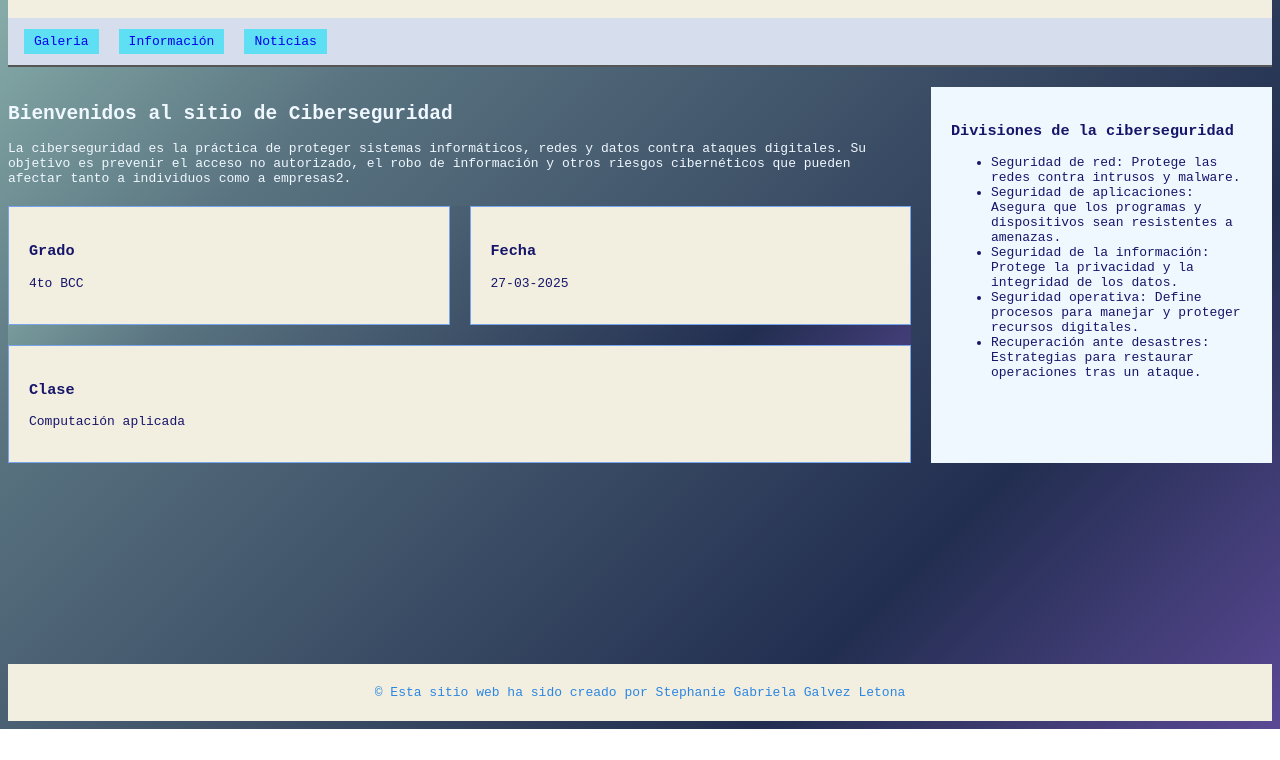
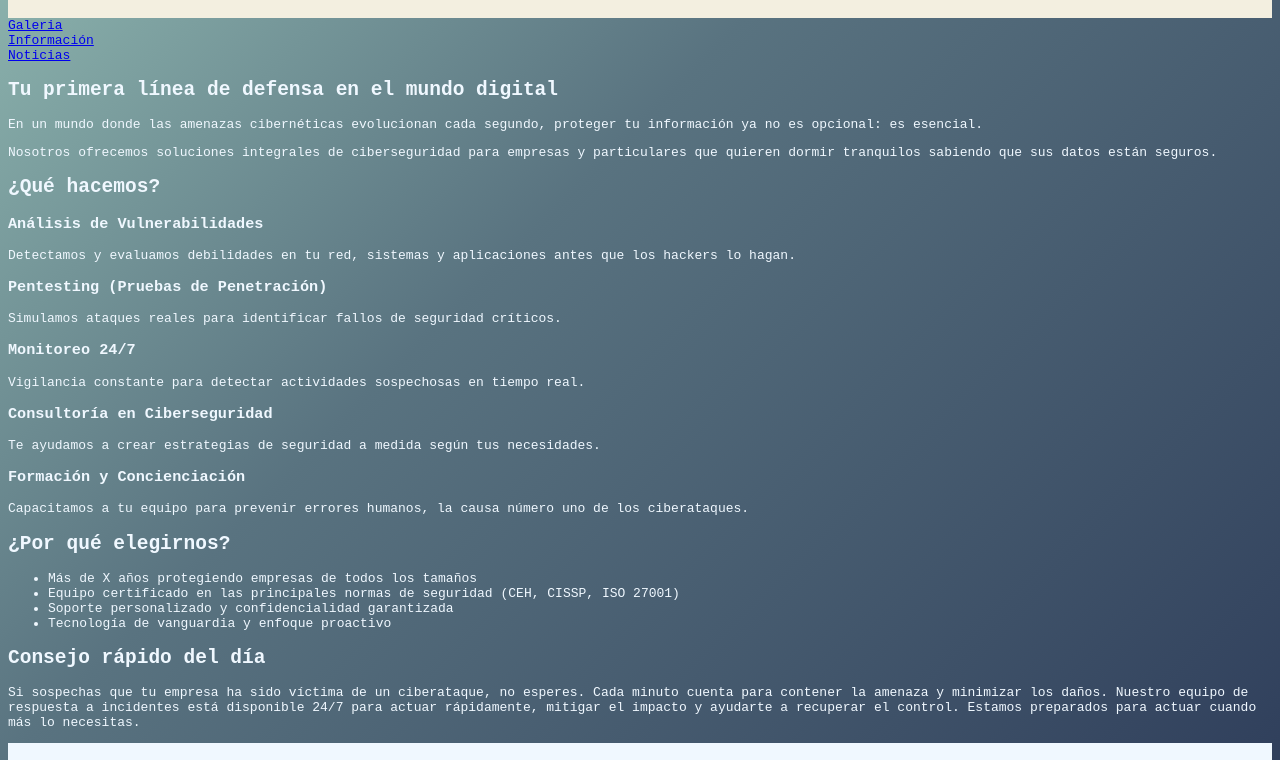
Before and after one commit to nataliaar07/Proyecto-ciberseguridad, a plain HTML site: page index.html in a window 1280 px wide. Shown: the part 87-847 px from the top of the page. Before the commit the page ends 816 px from the top, so only its background shows below. Drawn offline with Linux system fonts and the light colour scheme; grey boxes are pictures that could not be loaded.

Commit message:
Update index.html

```diff
--- a/index.html
+++ b/index.html
@@ -1,57 +1,88 @@
-<html lang="es"><head>
+<!DOCTYPE html>
+<html lang="en">
+
+<head>
     <meta charset="UTF-8">
     <meta name="viewport" content="width=device-width, initial-scale=1.0">
-    <title>Página con Flexbox</title>
+    <meta http-equiv="X-UA-Compatible" content="ie=edge">
+    <title>Index</title>
+    <!-- CSS -->
     <link rel="stylesheet" href="stylesgigi.css">
 </head>
+
 <body>
-    <header>
-        <h1>Ciberseguridad</h1>
-    </header>
 
-    <nav>
-        <div class="nav-content">
-            <ul class="menu">
-<li><a href="galeria.html">Galeria</a></li>
-<li><a href="informacion.html">Información</a></li>
-<li><a href="noticias.html">Noticias</a></li>
-            </ul>
+    <div class="container">
+        <header class="header">
+            <h1>Ciberseguridad</h1>
+        </header>
+        <div class="related-post">
+            <a href="galeria.html">Galeria</a>
         </div>
-    </nav>
-    <main class="main-content">
-        <article class="principal">
-    <h2>Bienvenidos al sitio de Ciberseguridad</h2>
-    <p>La ciberseguridad es la práctica de proteger sistemas informáticos, redes y datos contra ataques digitales. Su objetivo es prevenir el acceso no autorizado, el robo de información y otros riesgos cibernéticos que pueden afectar tanto a individuos como a empresas2.</p>
+        <div class="related-post">
+            <a href="informacion.html">Información</a>
+        </div>
+        <div class="related-post">
+            <a href="noticias.html">Noticias</a>
+         </div>
+        <main class="content">
 
-            <div class="tarjetas">
-<div class="tarjeta">
-                    <h3>Grado</h3>
-                    <p>4to BCC</p>
-                </div>
-                <div class="tarjeta">
-                    <h3>Fecha</h3>
-                    <p>27-03-2025</p>
-                </div>
-                <div class="tarjeta">
-                    <h3>Clase</h3>
-                    <p>Computación aplicada</p>
-                </div>
-            </div>
-        </article>
-            <aside class="sidebar">
-            <h3>Divisiones de la ciberseguridad</h3>
-            <ul>
-                <li>Seguridad de red: Protege las redes contra intrusos y malware.</li>
-                <li>Seguridad de aplicaciones: Asegura que los programas y dispositivos sean resistentes a amenazas.</li>
-                <li>Seguridad de la información: Protege la privacidad y la integridad de los datos.</li>
-                <li>Seguridad operativa: Define procesos para manejar y proteger recursos digitales.</li>
-                <li>Recuperación ante desastres: Estrategias para restaurar operaciones tras un ataque.</li>
-            </ul>
+            <article class="article">
+                <h1>Tu primera línea de defensa en el mundo digital</h1>
+                <p>En un mundo donde las amenazas cibernéticas evolucionan cada segundo, proteger tu información ya no es opcional: es esencial.</p>
+                <p>Nosotros ofrecemos soluciones integrales de ciberseguridad para empresas y particulares que quieren dormir tranquilos sabiendo que sus datos están seguros.</p>
+            </article>
+
+            <article class="article">
+                <h1>¿Qué hacemos?</h1>
+                <h3>Análisis de Vulnerabilidades</h3>
+                <p>Detectamos y evaluamos debilidades en tu red, sistemas y aplicaciones antes que los hackers lo hagan.</p>
+                <h3>Pentesting (Pruebas de Penetración)</h3>
+                <p>Simulamos ataques reales para identificar fallos de seguridad críticos.</p>
+                <h3>Monitoreo 24/7</h3>
+                <p>Vigilancia constante para detectar actividades sospechosas en tiempo real.</p>
+                <h3>Consultoría en Ciberseguridad</h3>
+                <p>Te ayudamos a crear estrategias de seguridad a medida según tus necesidades.</p>
+                <h3>Formación y Concienciación</h3>
+                <p>Capacitamos a tu equipo para prevenir errores humanos, la causa número uno de los ciberataques.</p>
+            </article>
+            <article class="article">
+                <h1>¿Por qué elegirnos?</h1>
+                    <ul>
+                        <li>Más de X años protegiendo empresas de todos los tamaños</li>
+                        <li>Equipo certificado en las principales normas de seguridad (CEH, CISSP, ISO 27001)</li>
+                        <li> Soporte personalizado y confidencialidad garantizada</li>
+                        <li>Tecnología de vanguardia y enfoque proactivo</li>
+                    </ul>
+            </article>
+            <article class="article">
+                <h1>Consejo rápido del día</h1>
+                <p>Si sospechas que tu empresa ha sido víctima de un ciberataque, no esperes. Cada minuto cuenta para contener la amenaza y minimizar los daños. Nuestro equipo de respuesta a incidentes está disponible 24/7 para actuar rápidamente, mitigar el impacto y ayudarte a recuperar el control. Estamos preparados para actuar cuando más lo necesitas.</p>
+            </article>
+        </main>
+
+        <aside class="sidebar">
+            <div>
+                <img src="https://unade.edu.mx/wp-content/uploads/2020/06/la-ciberseguridad-en-la-red.jpg" >
+                <p>Muchas empresas creen que sus sistemas están protegidos, pero lo cierto es que el 60% no detectan una brecha de seguridad hasta semanas después del ataque. Durante ese tiempo, los ciberdelincuentes pueden robar datos sensibles, comprometer sistemas y causar daños irreversibles. En [Nombre de tu empresa], te ofrecemos una auditoría gratuita para conocer el estado real de tu infraestructura digital. Es el primer paso para blindarte frente a amenazas invisibles.
+                </p>
+            </article>
+            <div>
+                <img src="https://www.gaceta.unam.mx/wp-content/uploads/2023/05/230511-aca5-des-f1-ciberseguridad.jpg"  >
+                <p>El panorama de la ciberseguridad evoluciona cada día. Las amenazas más frecuentes incluyen ransomware, phishing dirigido (spear phishing), ingeniería social y malware sin archivos (fileless malware), que se infiltra sin dejar rastro en el sistema. Comprender cómo actúan estos ataques es esencial para prevenirlos. Nuestro equipo está preparado para ayudarte a identificar y bloquear estos vectores antes de que sea tarde.</p>
+            </article>
+            <div>
+                <img src="https://th.bing.com/th/id/OIP.q5TwRZyaW8y1Wk3-aiCQLgHaEK?w=285&h=180&c=7&pcl=292827&r=0&o=5&cb=iwc1&dpr=1.3&pid=1.7" >
+                <p>Las estadísticas no mienten: más de 350 millones de intentos de ciberataques ocurren diariamente en todo el mundo. Una sola brecha de seguridad puede costar más de 4 millones de dólares a una empresa, sin contar el impacto en la reputación y la pérdida de confianza del cliente. Lo más alarmante: el 95% de los fallos de seguridad son causados por errores humanos. Por eso, la formación continua y una cultura de seguridad digital son claves.</p>
+            </article>
         </aside>
-    </main>
 
-    <footer>
-        <p>© Esta sitio web ha sido creado por Stephanie Gabriela Galvez Letona</p>
-    </footer>
+        <footer class="footer">
+            <h4>Contacto</h4>
+            <p>Stephanie Gabriela Galvez Letona</p> <p>20250098@colegioscj.edu.gt</p>
+        </footer>
 
-</body></html>
+    </div>
+</body>
+
+</html>
```
